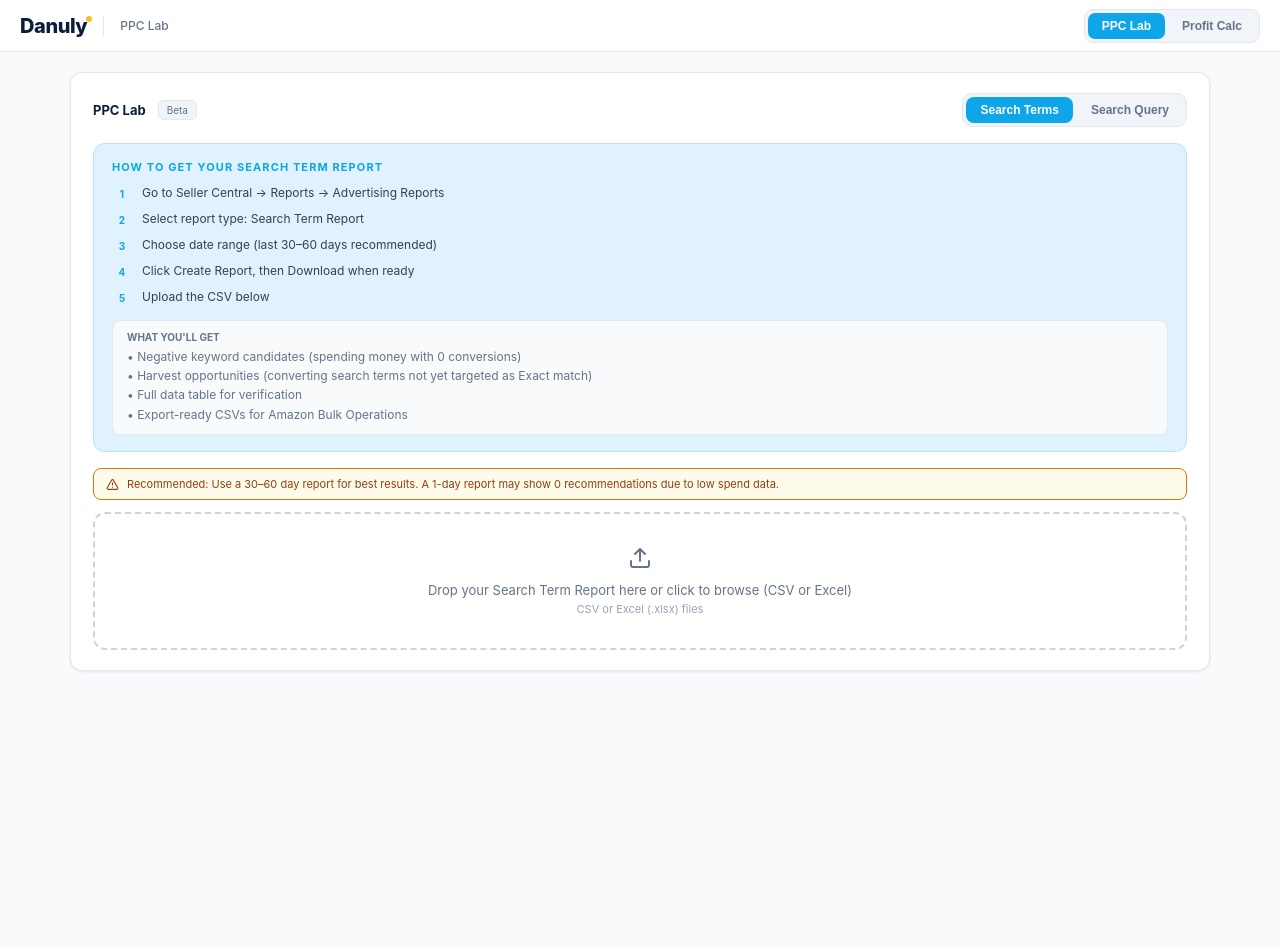
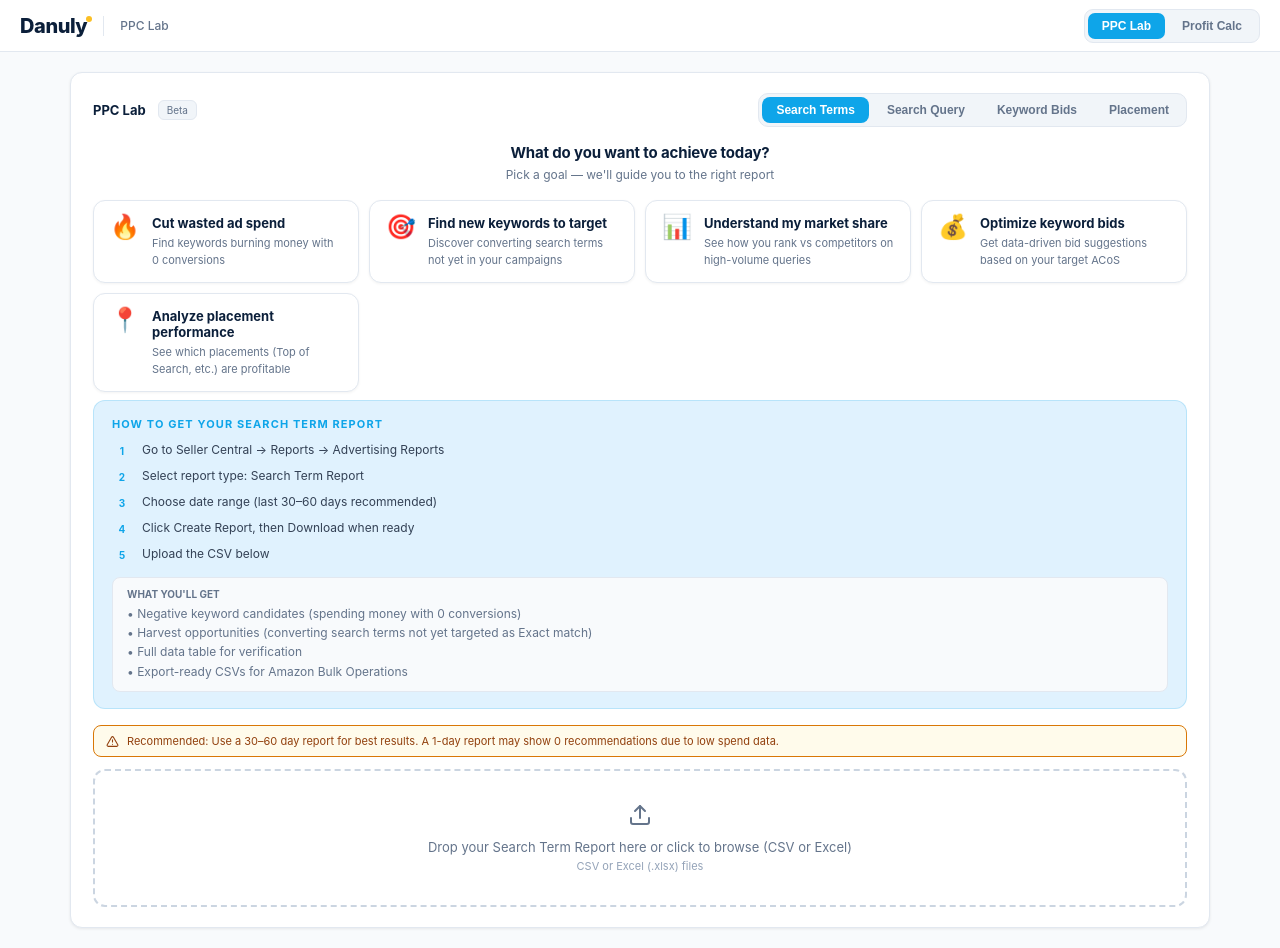
Before and after one commit to avielg-droid/amazon-calculator, a React (Vite) app: page / in a window 1280 px wide. Both pictures are taken after a click on the element 442 px from the left and 514 px from the top of the page. Before the commit the page ends 800 px from the top, so only its background shows below. Built offline with nearby package versions, Linux system fonts and the light colour scheme.

Commit message:
feat: wire up Keyword Bids and Placement tabs with GoalWizard integration

```diff
--- a/App.jsx
+++ b/App.jsx
@@ -282,6 +282,8 @@ export default function App() {
   const [hoveredShare, setHoveredShare] = useState(false);
   const [ppcStr, setPpcStr] = useState({ rows: [], file: null });
   const [ppcSqp, setPpcSqp] = useState({ rows: [], file: null });
+  const [ppcKeyword, setPpcKeyword] = useState({ rows: [], file: null });
+  const [ppcPlacement, setPpcPlacement] = useState({ rows: [], file: null });
   const [inputErrors, setInputErrors] = useState({});
   const [toast, setToast] = useState(null);
   const [orderQty, setOrderQty] = useState(500);
@@ -729,7 +731,7 @@ export default function App() {
             {activeTool === "ppc" && (
               <div style={{ background: C.surface, minHeight: "calc(100vh - 52px)", padding: "20px 16px", ...SANS }}>
                 <div style={{ maxWidth: 1140, margin: "0 auto" }}>
-                  <PPCLab ppcStr={ppcStr} setPpcStr={setPpcStr} ppcSqp={ppcSqp} setPpcSqp={setPpcSqp} />
+                  <PPCLab ppcStr={ppcStr} setPpcStr={setPpcStr} ppcSqp={ppcSqp} setPpcSqp={setPpcSqp} ppcKeyword={ppcKeyword} setPpcKeyword={setPpcKeyword} ppcPlacement={ppcPlacement} setPpcPlacement={setPpcPlacement} />
                 </div>
               </div>
             )}
--- a/src/PPCLab.jsx
+++ b/src/PPCLab.jsx
@@ -128,9 +128,10 @@ function GoalWizard({ onSelect }) {
   );
 }
 
-export default function PPCLab({ ppcStr, setPpcStr, ppcSqp, setPpcSqp }) {
+export default function PPCLab({ ppcStr, setPpcStr, ppcSqp, setPpcSqp, ppcKeyword, setPpcKeyword, ppcPlacement, setPpcPlacement }) {
   const [activeSub, setActiveSub] = useState("str");
   const [hoveredSub, setHoveredSub] = useState(null);
+  const [targetAcos, setTargetAcos] = useState(30);
 
   const subTabBtn = (t) => ({
     padding: "6px 14px", borderRadius: 8, border: "none", cursor: "pointer", fontSize: 12, fontWeight: 600,
@@ -156,14 +157,18 @@ export default function PPCLab({ ppcStr, setPpcStr, ppcSqp, setPpcSqp }) {
       <div style={{ display: "flex", alignItems: "center", gap: 12, marginBottom: 16, flexWrap: "wrap" }}>
         <span style={{ fontSize: 13, fontWeight: 700, color: C.ink }}>PPC Lab</span>
         <span style={{ fontSize: 10, color: C.muted, background: C.inset, borderRadius: 6, padding: "3px 8px", border: `1px solid ${C.border}` }}>Beta</span>
-        <div style={{ marginLeft: "auto", display: "flex", gap: 4, background: C.inset, border: `1px solid ${C.border}`, borderRadius: 10, padding: 3 }}>
+        <div style={{ marginLeft: "auto", display: "flex", gap: 4, background: C.inset, border: `1px solid ${C.border}`, borderRadius: 10, padding: 3, flexWrap: "wrap" }}>
           <button className="ppc-subtab" style={subTabBtn("str")} onClick={() => setActiveSub("str")} onMouseEnter={() => setHoveredSub("str")} onMouseLeave={() => setHoveredSub(null)}>Search Terms</button>
           <button className="ppc-subtab" style={subTabBtn("sqp")} onClick={() => setActiveSub("sqp")} onMouseEnter={() => setHoveredSub("sqp")} onMouseLeave={() => setHoveredSub(null)}>Search Query</button>
+          <button className="ppc-subtab" style={subTabBtn("keyword")} onClick={() => setActiveSub("keyword")} onMouseEnter={() => setHoveredSub("keyword")} onMouseLeave={() => setHoveredSub(null)}>Keyword Bids</button>
+          <button className="ppc-subtab" style={subTabBtn("placement")} onClick={() => setActiveSub("placement")} onMouseEnter={() => setHoveredSub("placement")} onMouseLeave={() => setHoveredSub(null)}>Placement</button>
         </div>
       </div>
 
-      {activeSub === "str" && <StrTab data={ppcStr} setData={setPpcStr} />}
-      {activeSub === "sqp" && <SqpTab data={ppcSqp} setData={setPpcSqp} />}
+      {activeSub === "str" && <StrTab data={ppcStr} setData={setPpcStr} onSwitchTab={setActiveSub} />}
+      {activeSub === "sqp" && <SqpTab data={ppcSqp} setData={setPpcSqp} onSwitchTab={setActiveSub} />}
+      {activeSub === "keyword" && <KeywordTab data={ppcKeyword} setData={setPpcKeyword} targetAcos={targetAcos} setTargetAcos={setTargetAcos} onSwitchTab={setActiveSub} />}
+      {activeSub === "placement" && <PlacementTab data={ppcPlacement} setData={setPpcPlacement} targetAcos={targetAcos} setTargetAcos={setTargetAcos} onSwitchTab={setActiveSub} />}
     </div>
   );
 }
@@ -349,7 +354,7 @@ function RecoSection({ title, color, items, expandedWhy, setExpandedWhy, idPrefi
 
 // ── StrTab ──
 
-function StrTab({ data, setData }) {
+function StrTab({ data, setData, onSwitchTab }) {
   const [thresholds, setThresholds] = useState({ ...STR_THRESHOLD_DEFAULTS });
   const [negEnabled, setNegEnabled] = useState(true);
   const [harvestEnabled, setHarvestEnabled] = useState(true);
@@ -397,6 +402,7 @@ function StrTab({ data, setData }) {
   if (!data.rows.length) {
     return (
       <div>
+        <GoalWizard onSelect={onSwitchTab} />
         <div style={{ background: C.indigoDim, border: `1px solid ${C.indigo}30`, borderRadius: 12, padding: "16px 18px", marginBottom: 16 }}>
           <div style={{ fontSize: 11, fontWeight: 700, letterSpacing: "0.1em", textTransform: "uppercase", color: C.indigo, marginBottom: 10 }}>How to get your Search Term Report</div>
           {[
@@ -1113,7 +1119,7 @@ function PlacementTab({ data, setData, targetAcos, setTargetAcos, onSwitchTab })
   );
 }
 
-function SqpTab({ data, setData }) {
+function SqpTab({ data, setData, onSwitchTab }) {
   const [thresholds, setThresholds] = useState({ ...SQP_THRESHOLD_DEFAULTS });
   const [thresholdsOpen, setThresholdsOpen] = useState(false);
   const [error, setError] = useState(null);
@@ -1156,6 +1162,7 @@ function SqpTab({ data, setData }) {
   if (!data.rows.length) {
     return (
       <div>
+        <GoalWizard onSelect={onSwitchTab} />
         <div style={{ background: C.cyanDim, border: `1px solid ${C.cyan}30`, borderRadius: 12, padding: "16px 18px", marginBottom: 16 }}>
           <div style={{ fontSize: 11, fontWeight: 700, letterSpacing: "0.1em", textTransform: "uppercase", color: C.cyan, marginBottom: 10 }}>How to get your Search Query Performance Report</div>
           {[
```
